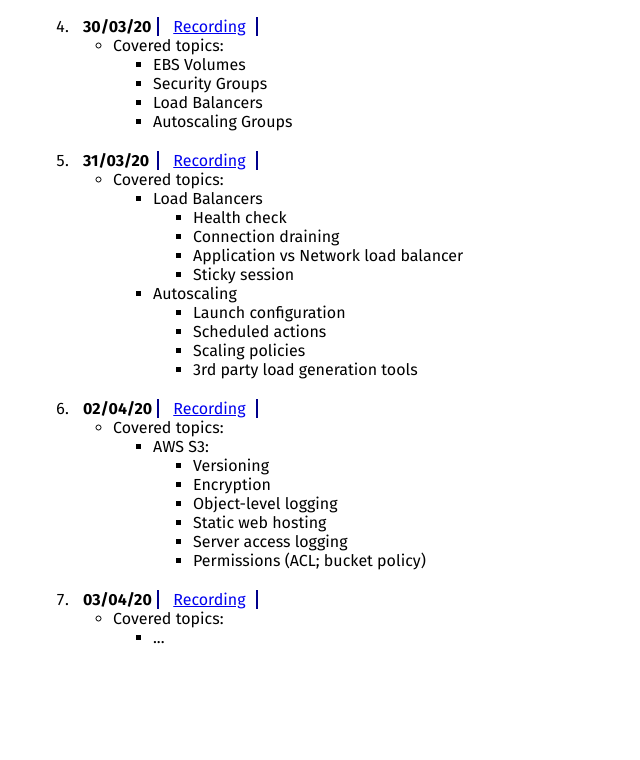
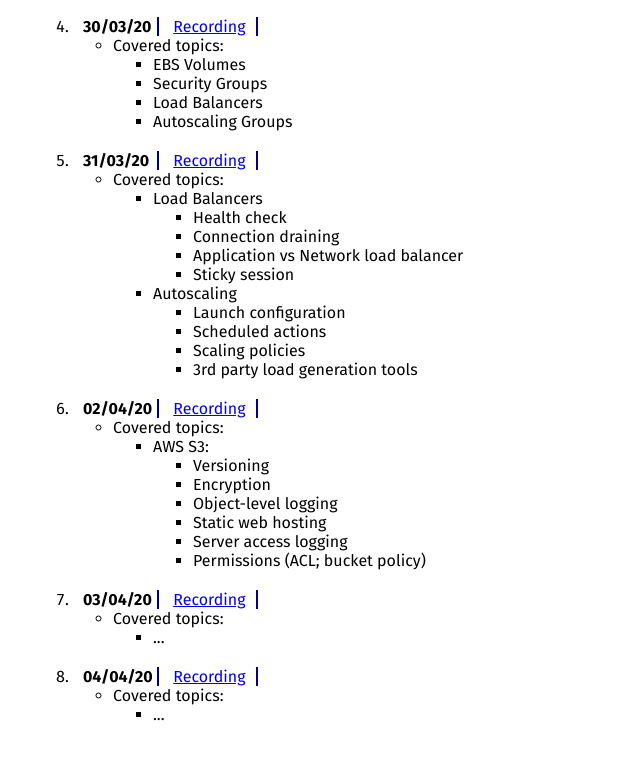
Before and after one commit to aizazshahid/aws_cert, a plain HTML site: page index.html in a window 1280 px wide. Shown: the part 740-1500 px from the top of the page, without its empty margins (0-640 px from the left). Drawn offline with Linux system fonts and the light colour scheme.

Commit message:
4/4/20 | session added

```diff
--- a/index.html
+++ b/index.html
@@ -191,6 +191,26 @@
 
             </li> <!-- .session_7 -->
 
+            <li class="session_8">
+                <span class="dated">04/04/20</span>
+
+                <span class="session_link link"><a href="https://us02web.zoom.us/rec/share/xtZMMZ6orGxOWNLDyWvQV4koBIa_eaa8g3Qc_acLmB5JCtdsOaCDlLCivwPyr50v" target="_blank">Recording</a></a></span>
+
+                <div class="desc">
+
+                    <ul>
+                        <li class="sub_heading">Covered topics:</li>
+                        <ul>
+                            <li>...</li>
+                        </ul>
+                    </ul>
+
+                </div> <!-- div.desc -->
+
+            </li> <!-- .session_8 -->
+
+
+
         </ol>
 
     </main>
```
